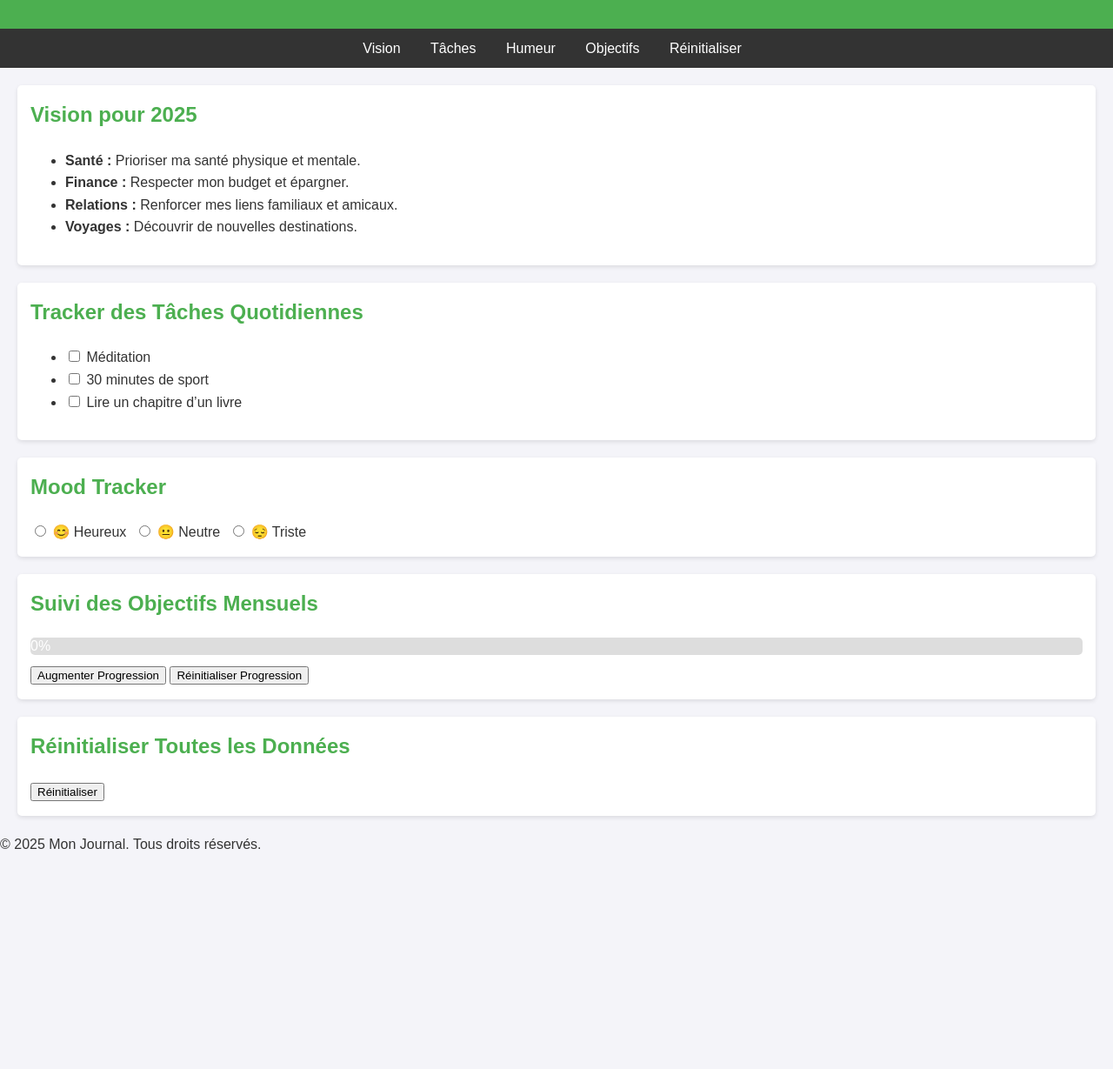
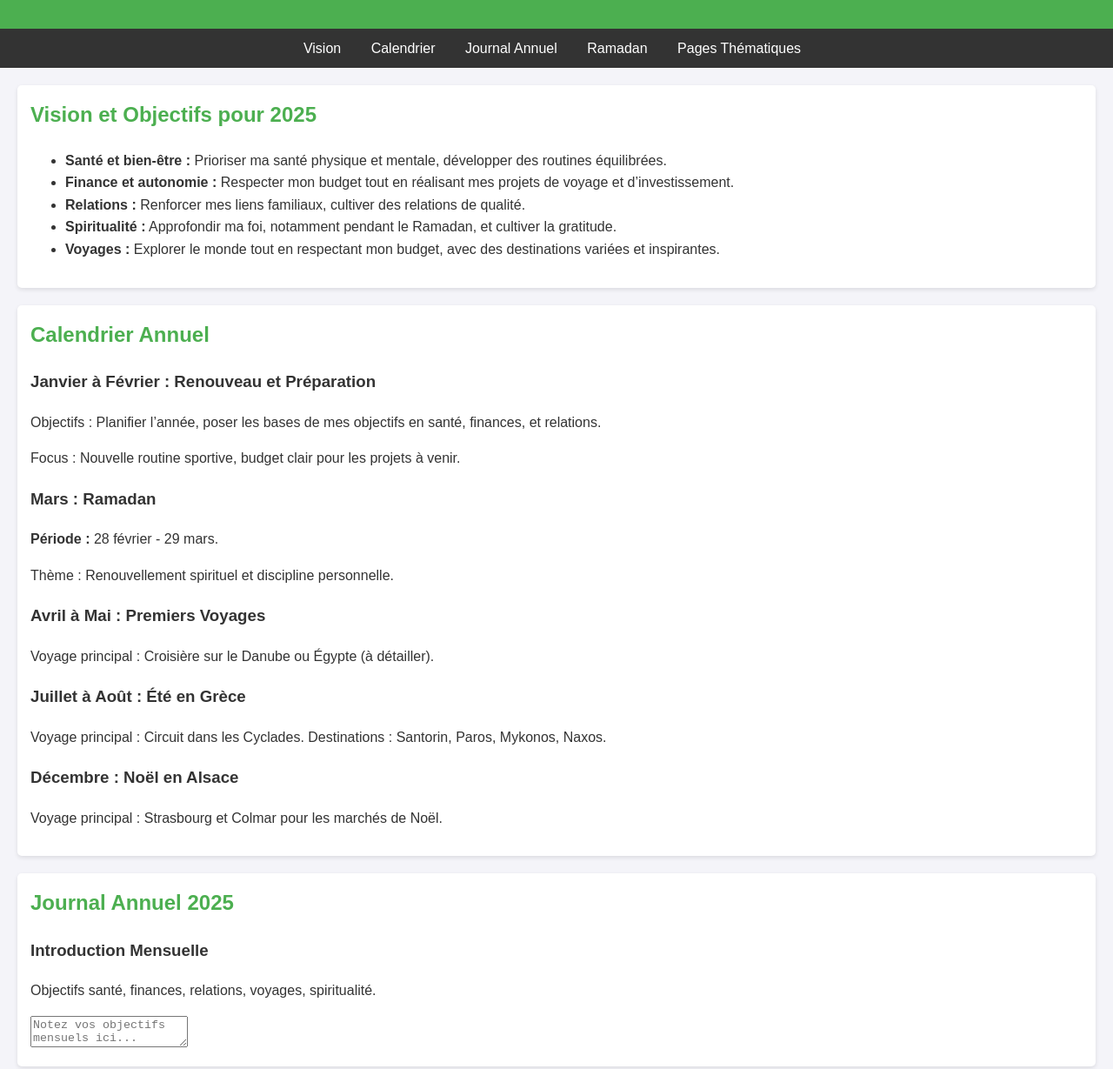
Before and after one commit to SaraHelal-git/mon-journal-2025, a plain HTML site: page index.html in a window 1280 px wide. Shown: the part 110-1339 px from the top of the page at 87% size. Before the commit the page ends 1109 px from the top, so only its background shows below. Drawn offline with Linux system fonts and the light colour scheme.

Commit message:
Update index.html

```diff
--- a/index.html
+++ b/index.html
@@ -14,58 +14,88 @@
     <nav>
         <ul>
             <li><a href="#vision">Vision</a></li>
-            <li><a href="#tasks">Tâches</a></li>
-            <li><a href="#mood">Humeur</a></li>
-            <li><a href="#progress">Objectifs</a></li>
-            <li><a href="#reset">Réinitialiser</a></li>
+            <li><a href="#calendrier">Calendrier</a></li>
+            <li><a href="#journal">Journal Annuel</a></li>
+            <li><a href="#ramadan">Ramadan</a></li>
+            <li><a href="#thematique">Pages Thématiques</a></li>
         </ul>
     </nav>
     <main>
-        <!-- Vision -->
+        <!-- Vision pour 2025 -->
         <section id="vision">
-            <h2>Vision pour 2025</h2>
+            <h2>Vision et Objectifs pour 2025</h2>
             <ul>
-                <li><strong>Santé :</strong> Prioriser ma santé physique et mentale.</li>
-                <li><strong>Finance :</strong> Respecter mon budget et épargner.</li>
-                <li><strong>Relations :</strong> Renforcer mes liens familiaux et amicaux.</li>
-                <li><strong>Voyages :</strong> Découvrir de nouvelles destinations.</li>
+                <li><strong>Santé et bien-être :</strong> Prioriser ma santé physique et mentale, développer des routines équilibrées.</li>
+                <li><strong>Finance et autonomie :</strong> Respecter mon budget tout en réalisant mes projets de voyage et d’investissement.</li>
+                <li><strong>Relations :</strong> Renforcer mes liens familiaux, cultiver des relations de qualité.</li>
+                <li><strong>Spiritualité :</strong> Approfondir ma foi, notamment pendant le Ramadan, et cultiver la gratitude.</li>
+                <li><strong>Voyages :</strong> Explorer le monde tout en respectant mon budget, avec des destinations variées et inspirantes.</li>
             </ul>
         </section>
 
-        <!-- Tracker des tâches -->
-        <section id="tasks">
-            <h2>Tracker des Tâches Quotidiennes</h2>
+        <!-- Calendrier Annuel -->
+        <section id="calendrier">
+            <h2>Calendrier Annuel</h2>
+            <div>
+                <h3>Janvier à Février : Renouveau et Préparation</h3>
+                <p>Objectifs : Planifier l’année, poser les bases de mes objectifs en santé, finances, et relations.</p>
+                <p>Focus : Nouvelle routine sportive, budget clair pour les projets à venir.</p>
+            </div>
+            <div>
+                <h3>Mars : Ramadan</h3>
+                <p><strong>Période :</strong> 28 février - 29 mars.</p>
+                <p>Thème : Renouvellement spirituel et discipline personnelle.</p>
+            </div>
+            <div>
+                <h3>Avril à Mai : Premiers Voyages</h3>
+                <p>Voyage principal : Croisière sur le Danube ou Égypte (à détailler).</p>
+            </div>
+            <div>
+                <h3>Juillet à Août : Été en Grèce</h3>
+                <p>Voyage principal : Circuit dans les Cyclades. Destinations : Santorin, Paros, Mykonos, Naxos.</p>
+            </div>
+            <div>
+                <h3>Décembre : Noël en Alsace</h3>
+                <p>Voyage principal : Strasbourg et Colmar pour les marchés de Noël.</p>
+            </div>
+        </section>
+
+        <!-- Journal Annuel -->
+        <section id="journal">
+            <h2>Journal Annuel 2025</h2>
+            <h3>Introduction Mensuelle</h3>
+            <p>Objectifs santé, finances, relations, voyages, spiritualité.</p>
+            <textarea id="monthly-notes" placeholder="Notez vos objectifs mensuels ici..."></textarea>
+        </section>
+
+        <!-- Ramadan -->
+        <section id="ramadan">
+            <h2>Pages Spécifiques au Ramadan</h2>
+            <h3>Tracker des Prières</h3>
             <ul>
-                <li><input type="checkbox" class="task-checkbox"> Méditation</li>
-                <li><input type="checkbox" class="task-checkbox"> 30 minutes de sport</li>
-                <li><input type="checkbox" class="task-checkbox"> Lire un chapitre d’un livre</li>
+                <li>Subh <input type="checkbox" class="prayer-checkbox"></li>
+                <li>Duhr <input type="checkbox" class="prayer-checkbox"></li>
+                <li>Asr <input type="checkbox" class="prayer-checkbox"></li>
+                <li>Maghrib <input type="checkbox" class="prayer-checkbox"></li>
+                <li>Isha <input type="checkbox" class="prayer-checkbox"></li>
             </ul>
         </section>
 
-        <!-- Mood Tracker -->
-        <section id="mood">
-            <h2>Mood Tracker</h2>
-            <form>
-                <label><input type="radio" name="mood" class="mood-option" value="happy"> 😊 Heureux</label>
-                <label><input type="radio" name="mood" class="mood-option" value="neutral"> 😐 Neutre</label>
-                <label><input type="radio" name="mood" class="mood-option" value="sad"> 😔 Triste</label>
-            </form>
-        </section>
-
-        <!-- Objectifs mensuels -->
-        <section id="progress">
-            <h2>Suivi des Objectifs Mensuels</h2>
-            <div class="progress-container">
-                <div class="progress-bar">0%</div>
+        <!-- Pages Thématiques -->
+        <section id="thematique">
+            <h2>Pages Thématiques</h2>
+            <div>
+                <h3>Santé et Sport</h3>
+                <p>Trackers d’entraînement, journal alimentaire.</p>
             </div>
-            <button id="increase-progress">Augmenter Progression</button>
-            <button id="reset-progress">Réinitialiser Progression</button>
-        </section>
-
-        <!-- Réinitialisation -->
-        <section id="reset">
-            <h2>Réinitialiser Toutes les Données</h2>
-            <button id="reset-all">Réinitialiser</button>
+            <div>
+                <h3>Finance</h3>
+                <p>Suivi des dépenses et objectifs d’épargne.</p>
+            </div>
+            <div>
+                <h3>Voyages</h3>
+                <p>Moodboards et checklist pour chaque destination.</p>
+            </div>
         </section>
     </main>
     <footer>
```
